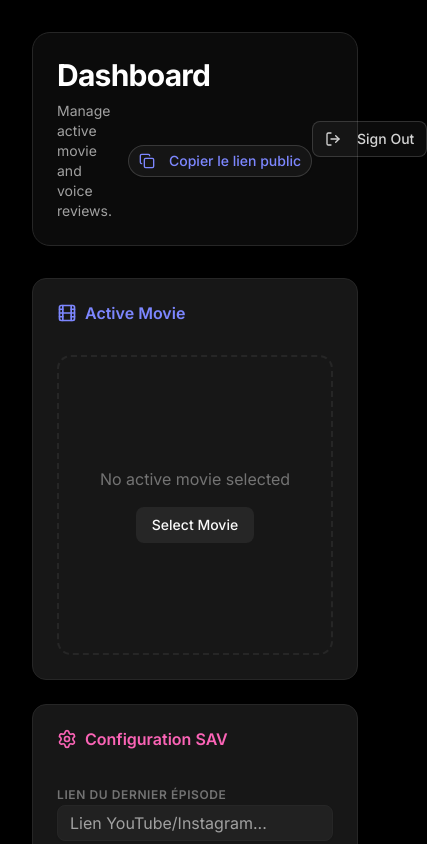
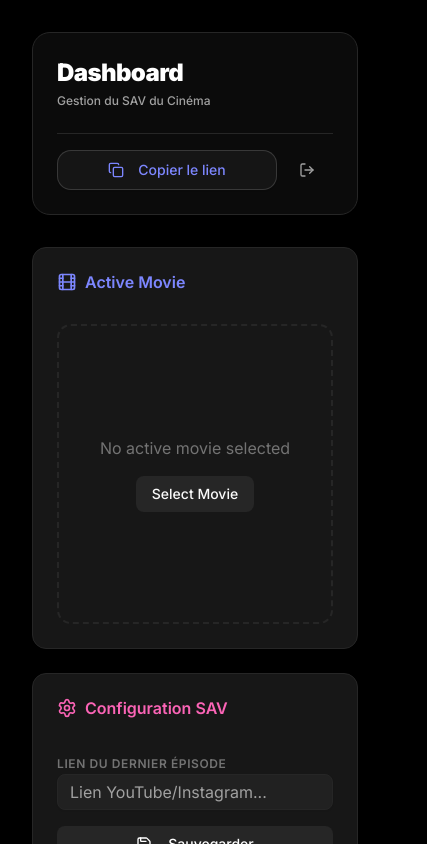
Before and after one commit to magentyagency-ops/savcinema, a Next.js app: page /admin/dashboard in a window 390 px wide. Shown: the top 844 px of the page, 427 px wide, since content can reach past the window. Built offline with nearby package versions, Linux system fonts and the light colour scheme; no server answers; the database is empty.

Commit message:
style: fix mobile layout for admin dashboard header

```diff
--- a/app/admin/dashboard/page.tsx
+++ b/app/admin/dashboard/page.tsx
@@ -60,26 +60,33 @@
 
     return (
         <div className="p-8 max-w-7xl mx-auto space-y-8">
-            <div className="flex justify-between items-center bg-neutral-900/50 p-6 rounded-2xl border border-neutral-800 backdrop-blur-sm">
-                <div>
-                    <h1 className="text-3xl font-bold tracking-tight mb-2 text-white">Dashboard</h1>
-                    <div className="flex items-center gap-4">
-                        <p className="text-neutral-400 text-sm">Manage active movie and voice reviews.</p>
+            <div className="flex flex-col md:flex-row justify-between items-start md:items-center bg-neutral-900/50 p-6 rounded-2xl border border-neutral-800 backdrop-blur-sm gap-6">
+                <div className="space-y-1">
+                    <h1 className="text-2xl md:text-3xl font-black tracking-tight text-white">Dashboard</h1>
+                    <p className="text-neutral-400 text-xs md:text-sm font-medium">Gestion du SAV du Cinéma</p>
+                </div>
+
+                <div className="flex items-center gap-3 w-full md:w-auto border-t md:border-t-0 border-neutral-800 pt-4 md:pt-0">
                     <Button
                         variant="outline"
                         size="sm"
-                            className="bg-indigo-500/10 border-indigo-500/20 text-indigo-400 hover:bg-indigo-500 hover:text-white rounded-full h-8"
+                        className="flex-1 md:flex-none bg-indigo-500/10 border-indigo-500/20 text-indigo-400 hover:bg-indigo-500 hover:text-white rounded-xl h-10 md:h-9 transition-all"
                         onClick={copyPublicLink}
                     >
-                            <Copy className="h-3 w-3 mr-2" />
-                            Copier le lien public
+                        <Copy className="h-3.5 w-3.5 mr-2" />
+                        <span className="inline">Copier le lien</span>
+                    </Button>
+
+                    <Button
+                        variant="ghost"
+                        size="sm"
+                        onClick={() => signOut()}
+                        className="text-neutral-400 hover:text-white hover:bg-red-500/10 hover:text-red-400 rounded-xl h-10 md:h-9 transition-all"
+                    >
+                        <LogOut className="h-4 w-4 mr-2" />
+                        <span className="hidden sm:inline">Déconnexion</span>
                     </Button>
                 </div>
-                </div>
-                <Button variant="outline" className="border-neutral-700 hover:bg-neutral-800 text-neutral-300" onClick={() => signOut()}>
-                    <LogOut className="h-4 w-4 mr-2" />
-                    Sign Out
-                </Button>
             </div>
 
             <div className="grid grid-cols-1 md:grid-cols-3 gap-6">
```
Lines whose indentation alone changed are shown as unchanged.
